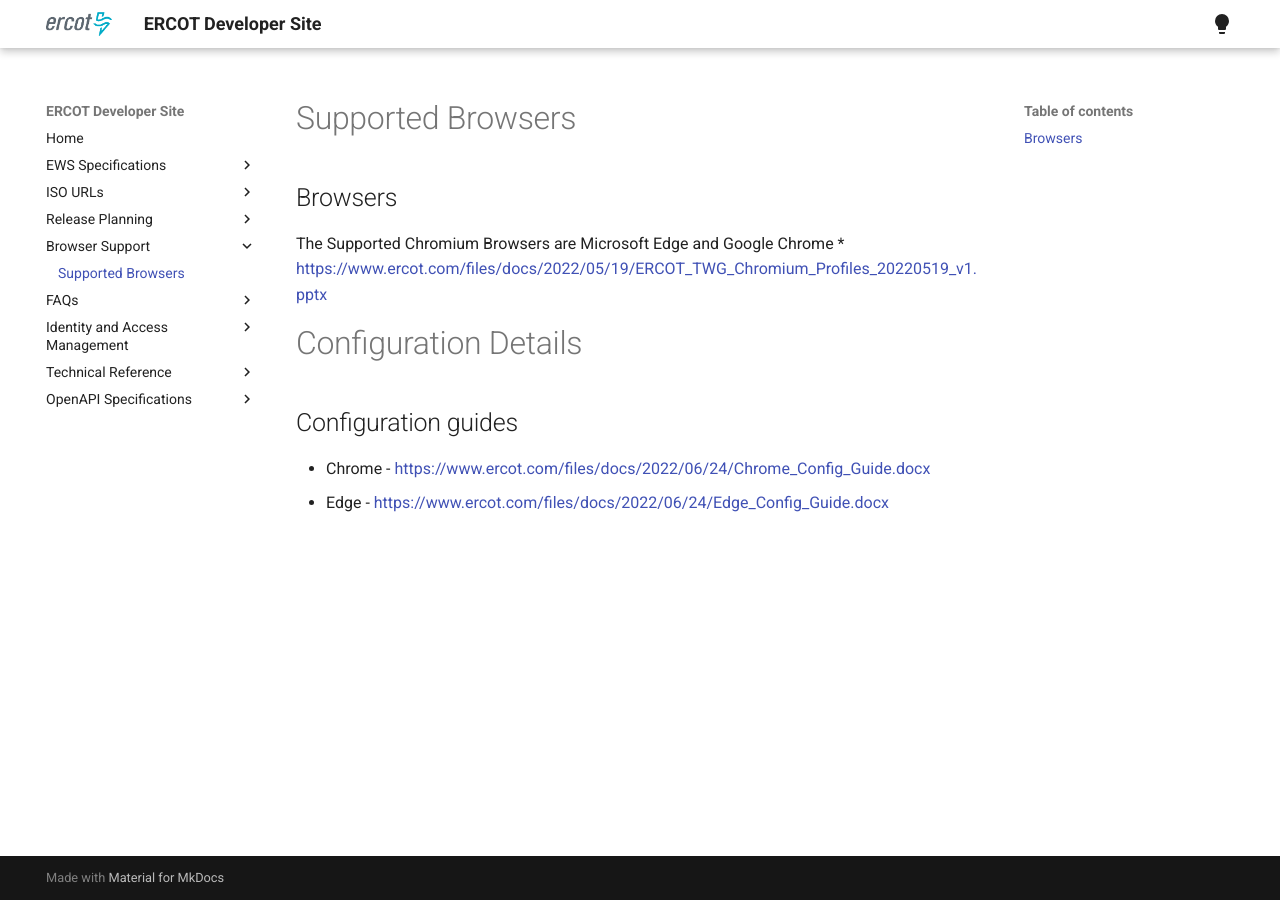
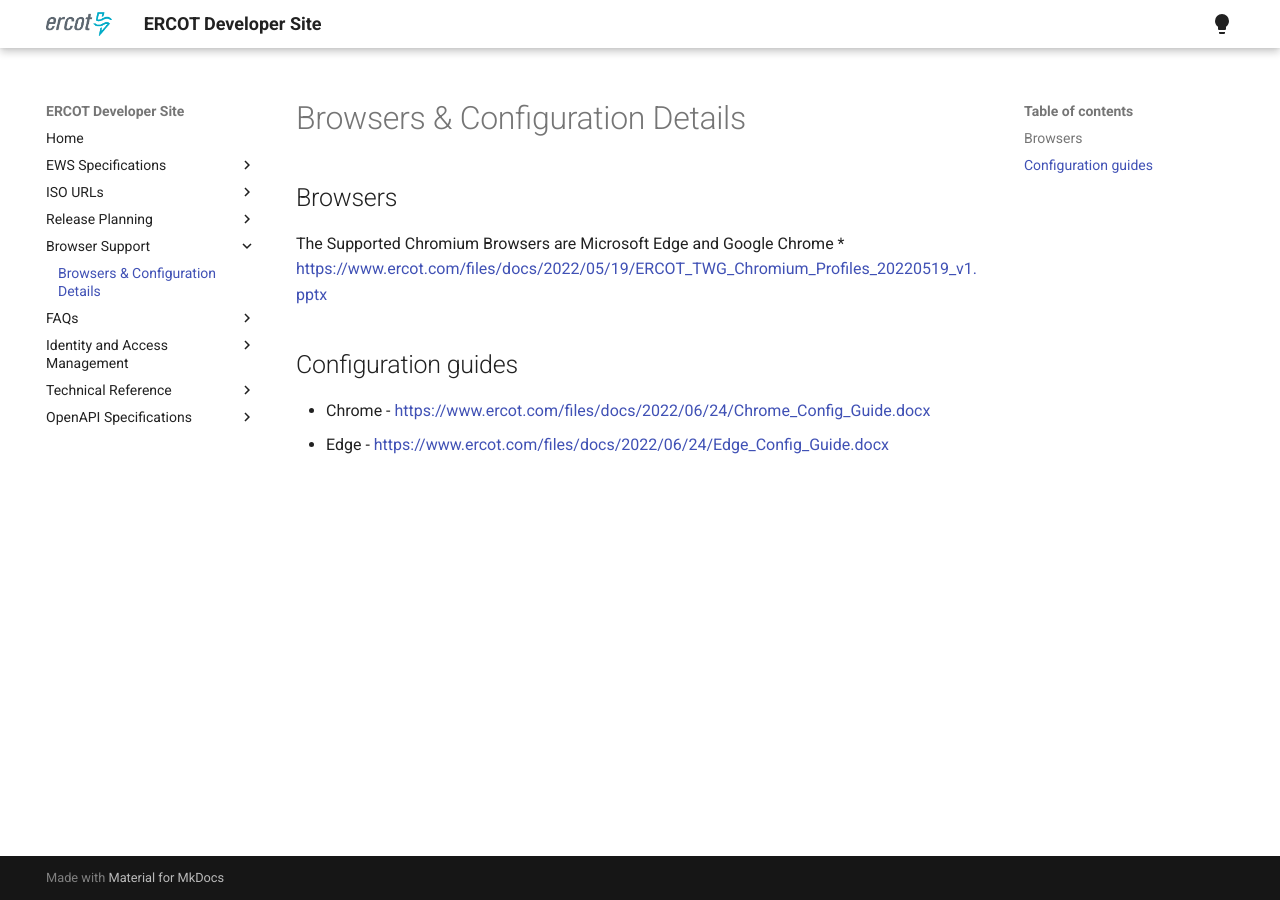
Before and after one commit to ercot/api-specs, an MkDocs documentation site: the page built from docs/Brower Support/browsersupport.md, in a window 1280 px wide. Built offline with MkDocs 1.6.1 and Material for MkDocs 9.7.7, drawn with Linux system fonts in a browser that asks for light colours.

Commit message:
Update browsersupport.md

```diff
--- a/docs/Brower Support/browsersupport.md
+++ b/docs/Brower Support/browsersupport.md
@@ -1,9 +1,8 @@
-# Supported Browsers
+# Browsers & Configuration Details
 ## Browsers
 The Supported Chromium Browsers are Microsoft Edge and Google Chrome
 * [https://www.ercot.com/files/docs/2022/05/19/ERCOT_TWG_Chromium_Profiles_20220519_v1.pptx](https://www.ercot.com/files/docs/2022/05/19/ERCOT_TWG_Chromium_Profiles_20220519_v1.pptx)
 
-# Configuration Details
 ## Configuration guides
 
 - Chrome - [https://www.ercot.com/files/docs/2022/06/24/Chrome_Config_Guide.docx](https://www.ercot.com/files/docs/2022/06/24/Chrome_Config_Guide.docx)
```
